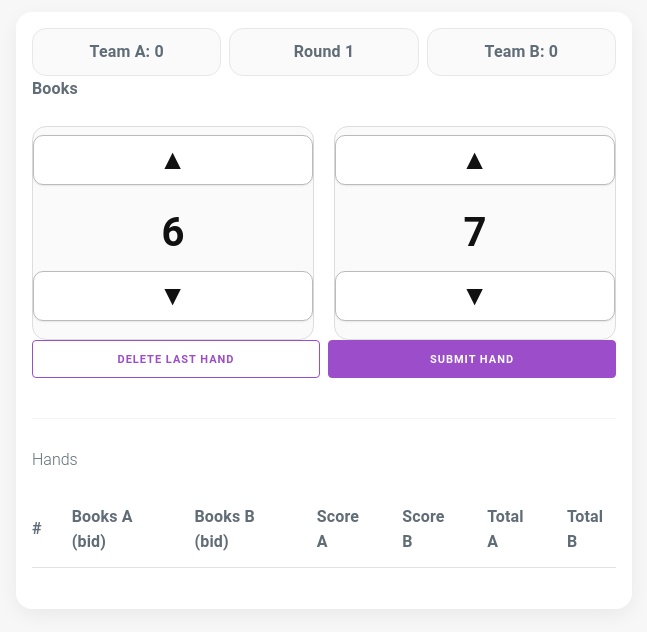
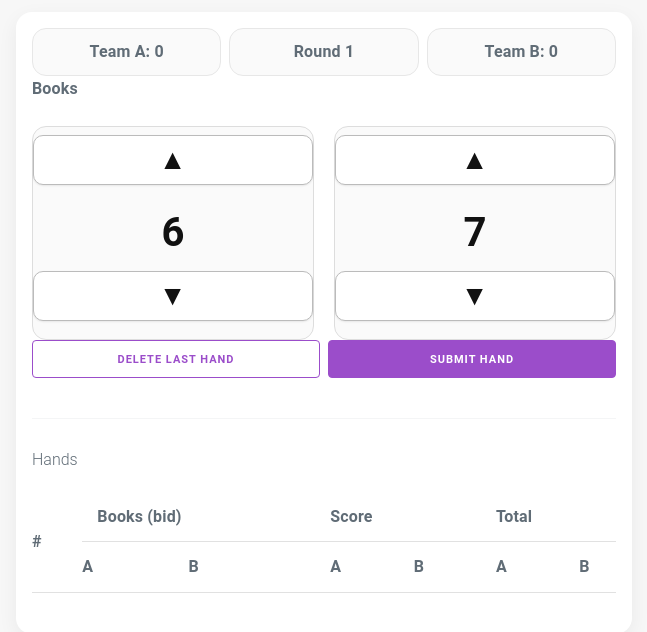
Before and after one commit to zonca/spades, a plain HTML site: page index.html in a window 1280 px wide. Both pictures are taken after a click on the button "START GAME". Shown: the whole page, without its empty margins (316-963 px from the left). Drawn offline with nearby package versions, Linux system fonts and the light colour scheme.

Commit message:
Enhance scoring table layout and ensure spinners are enabled during books phase

```diff
--- a/index.html
+++ b/index.html
@@ -117,13 +117,18 @@
         <table id="handsTable">
           <thead>
             <tr>
-              <th>#</th>
-              <th>Books A (bid)</th>
-              <th>Books B (bid)</th>
-              <th>Score A</th>
-              <th>Score B</th>
-              <th>Total A</th>
-              <th>Total B</th>
+              <th rowspan="2">#</th>
+              <th colspan="2">Books (bid)</th>
+              <th colspan="2">Score</th>
+              <th colspan="2">Total</th>
+            </tr>
+            <tr>
+              <th>A</th>
+              <th>B</th>
+              <th>A</th>
+              <th>B</th>
+              <th>A</th>
+              <th>B</th>
             </tr>
           </thead>
           <tbody></tbody>
@@ -259,6 +264,10 @@
     else if (state.phase === 'bids'){ if (bids) bids.style.display=''; if (books) books.style.display='none'; }
     else { if (bids) bids.style.display=''; if (books) books.style.display=''; }
     applyBlindLocks();
+    // Ensure all spinners are enabled when in books phase
+    if (state.phase === 'books') {
+      document.querySelectorAll('.spinner').forEach(sp => { sp.classList.remove('disabled'); });
+    }
     updateUnbidNote();
     updateBooksSum();
   }
```
